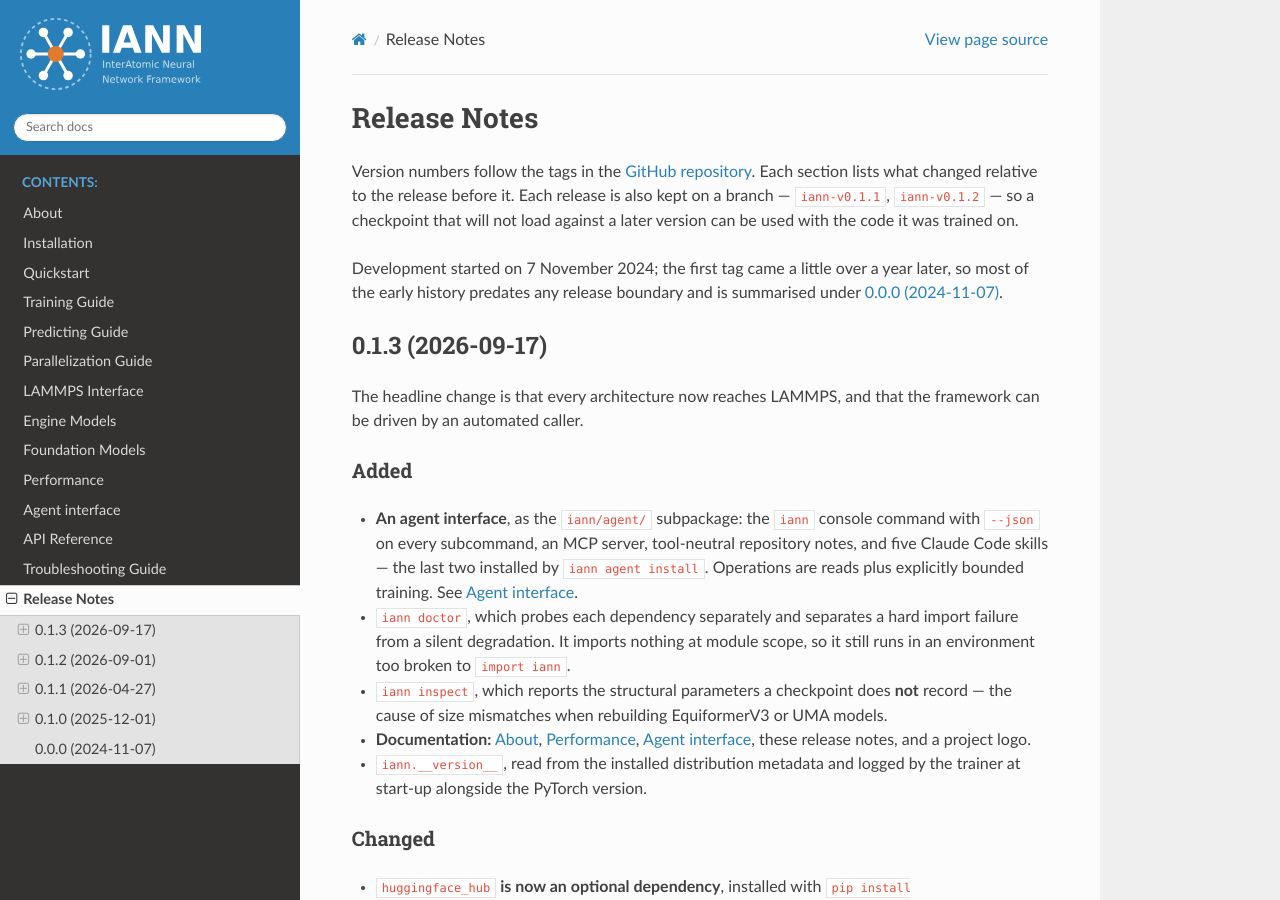
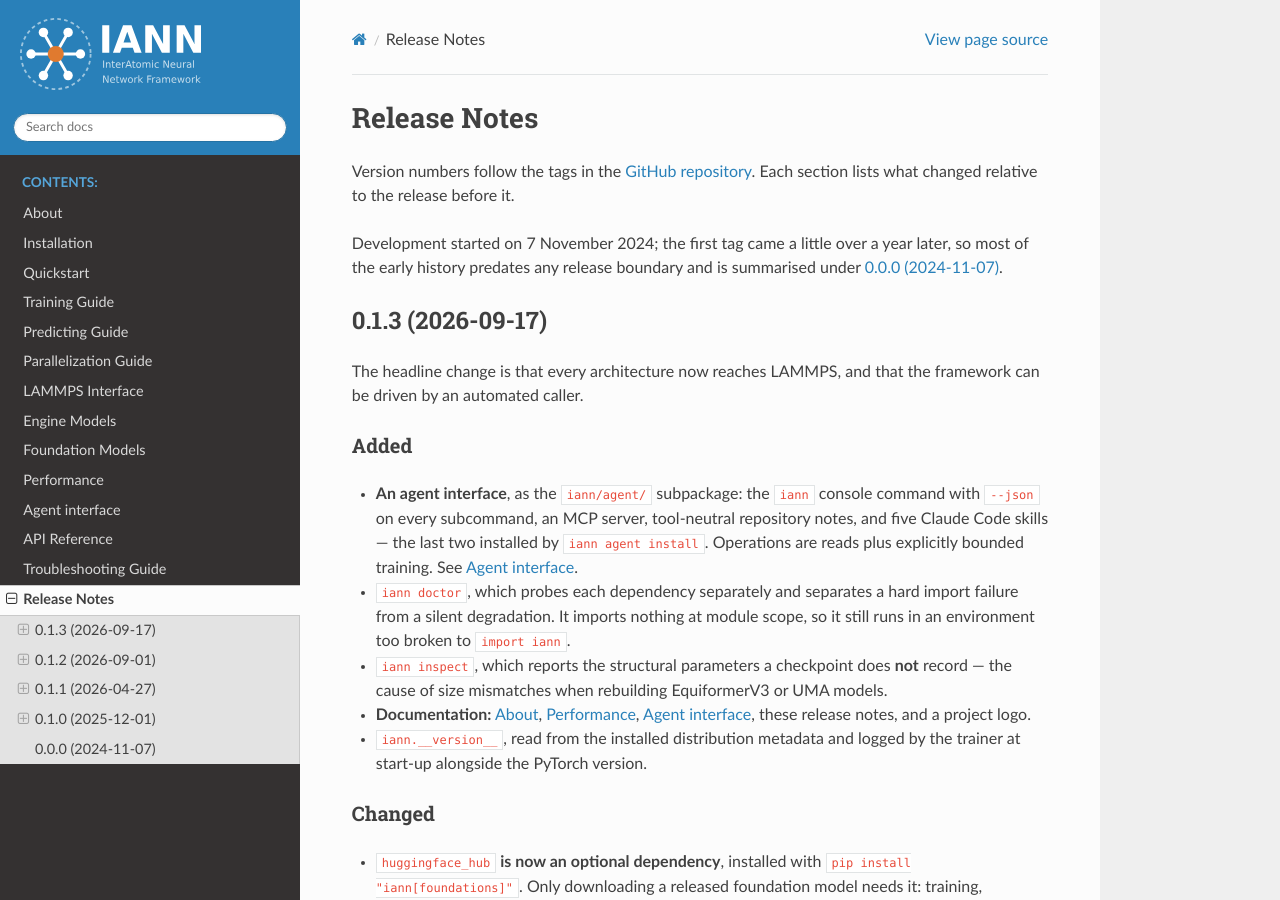
Before and after one commit to changzhiai/IANN, a Sphinx documentation site: the page built from docs/source/release_notes.rst, in a window 1280 px wide and 900 px high. Built offline with Sphinx 7.4.7 and the Read the Docs theme 3.1.0, drawn with Linux system fonts in a browser that asks for light colours.

```diff
--- a/docs/source/about.rst
+++ b/docs/source/about.rst
@@ -111,7 +111,7 @@ If you use IANN, please cite the software release:
      author  = {Ai, Changzhi and others},
      title   = {{IANN}: InterAtomic Neural Network framework},
      year    = {2026},
-     doi     = {10.5281/zenodo.17809949},
+     doi     = {10.5281/zenodo.17809948},
      url     = {https://github.com/changzhiai/IANN}
    }
 
--- a/docs/source/index.rst
+++ b/docs/source/index.rst
@@ -6,7 +6,7 @@
 Welcome to IANN's documentation!
 ================================
 
-IANN (InterAtomic Neural Network Framework) is an equivariant interatomic neural network potential framework package for materials science and computational chemistry. It implements state-of-the-art graph neural network models for periodic and non-periodic systems, including PaiNN, NequIP, Allegro, MACE, EquiformerV2, EquiformerV3 and UMA, focusing on predicting energies and forces with high accuracy. Every architecture is trained through a single data object and a single trainer, so the choice of model is a one-word change in a configuration dictionary rather than a change of code base.
+IANN (InterAtomic Neural Network Framework) framework is an equivariant interatomic neural network potential framework package for materials science and computational chemistry. It implements state-of-the-art graph neural network models for periodic and non-periodic systems, including PaiNN, NequIP, Allegro, MACE, EquiformerV2, EquiformerV3 and UMA, focusing on predicting energies and forces with high accuracy. Every architecture is trained through a single data object and a single trainer, so the choice of model is a one-word change in a configuration dictionary rather than a change of code base.
 
 
 The code is available and actively maintained on `GitHub <https://github.com/changzhiai/IANN>`_. Users are encouraged to explore the repository for asking questions, or reporting issues.
--- a/docs/source/release_notes.rst
+++ b/docs/source/release_notes.rst
@@ -3,9 +3,7 @@ Release Notes
 
 Version numbers follow the tags in the `GitHub repository
 <https://github.com/changzhiai/IANN/tags>`_. Each section lists what changed
-relative to the release before it. Each release is also kept on a branch —
-``iann-v0.1.1``, ``iann-v0.1.2`` — so a checkpoint that will not load against a
-later version can be used with the code it was trained on.
+relative to the release before it.
 
 Development started on 7 November 2024; the first tag came a little over a year
 later, so most of the early history predates any release boundary and is
```
Also changed, not shown: README.md (+3 -2 lines), 1 other file.
